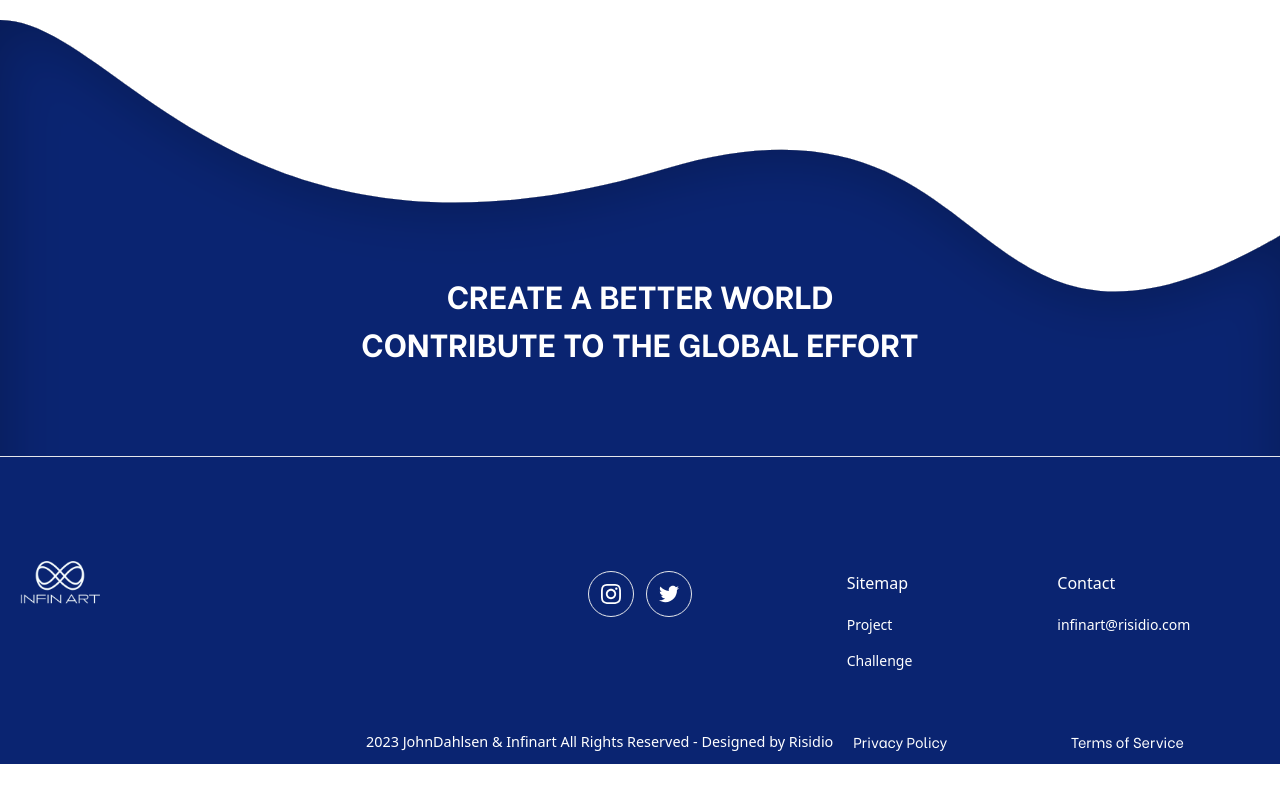
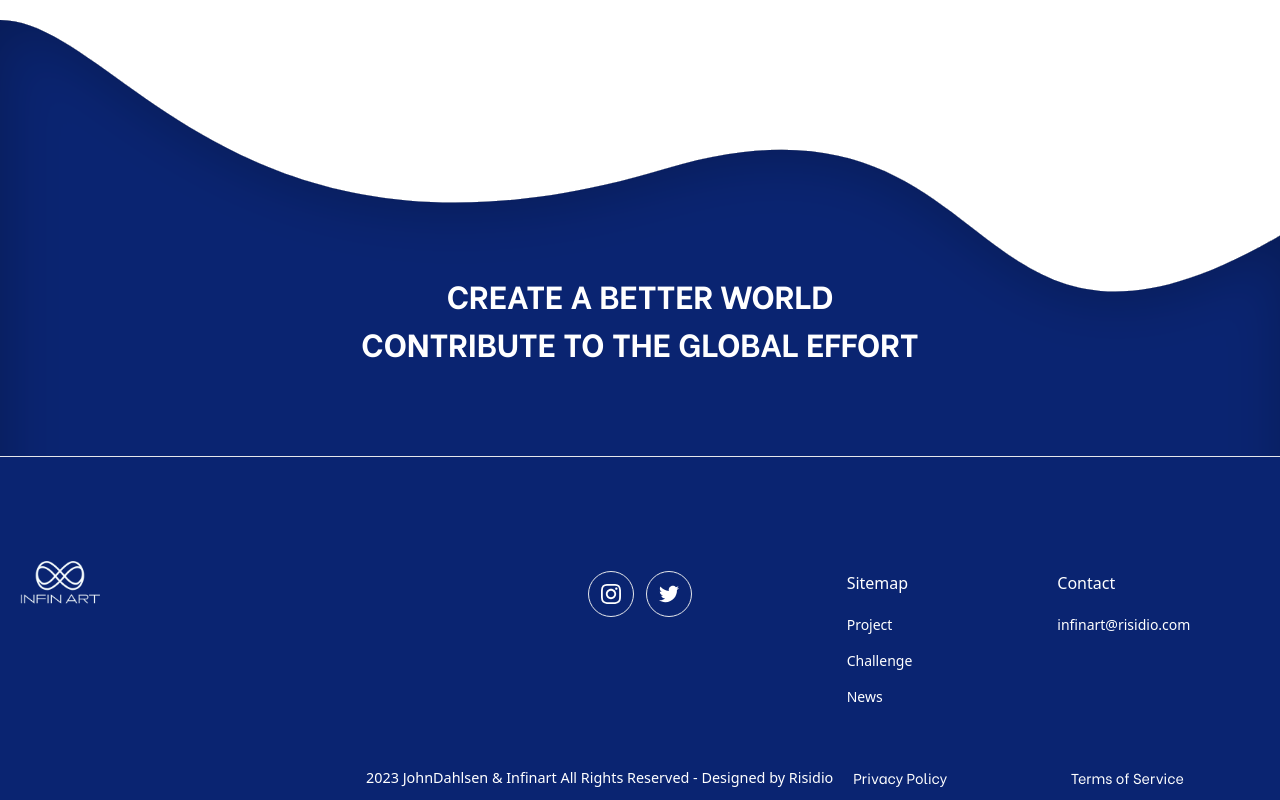
Before and after one commit to Risidio/gpgp, a React (Create React App) app: page /contact in a window 1280 px wide. Shown: the part 1277-2077 px from the top of the page. Before the commit the page ends 2041 px from the top, so only its background shows below. Built offline with nearby package versions, Linux system fonts and the light colour scheme; no server answers; what @prismicio/client, @prismicio/react would draw is missing.

Commit message:
feat(footer): include news link on large screens
Added the news link to the large screen footer for improved navigation and user engagement.

```diff
--- a/src/components/footer/ContactInfo.tsx
+++ b/src/components/footer/ContactInfo.tsx
@@ -21,6 +21,11 @@ const ContactInfo = ({ classes = "white", scrollTop }: ContactInfoProps) => {
               Challenge
             </Link>
           </li>
+          <li>
+            <Link to={"/news"} onClick={scrollTop}>
+              News
+            </Link>
+          </li>
         </ul>
       </div>
 
```
